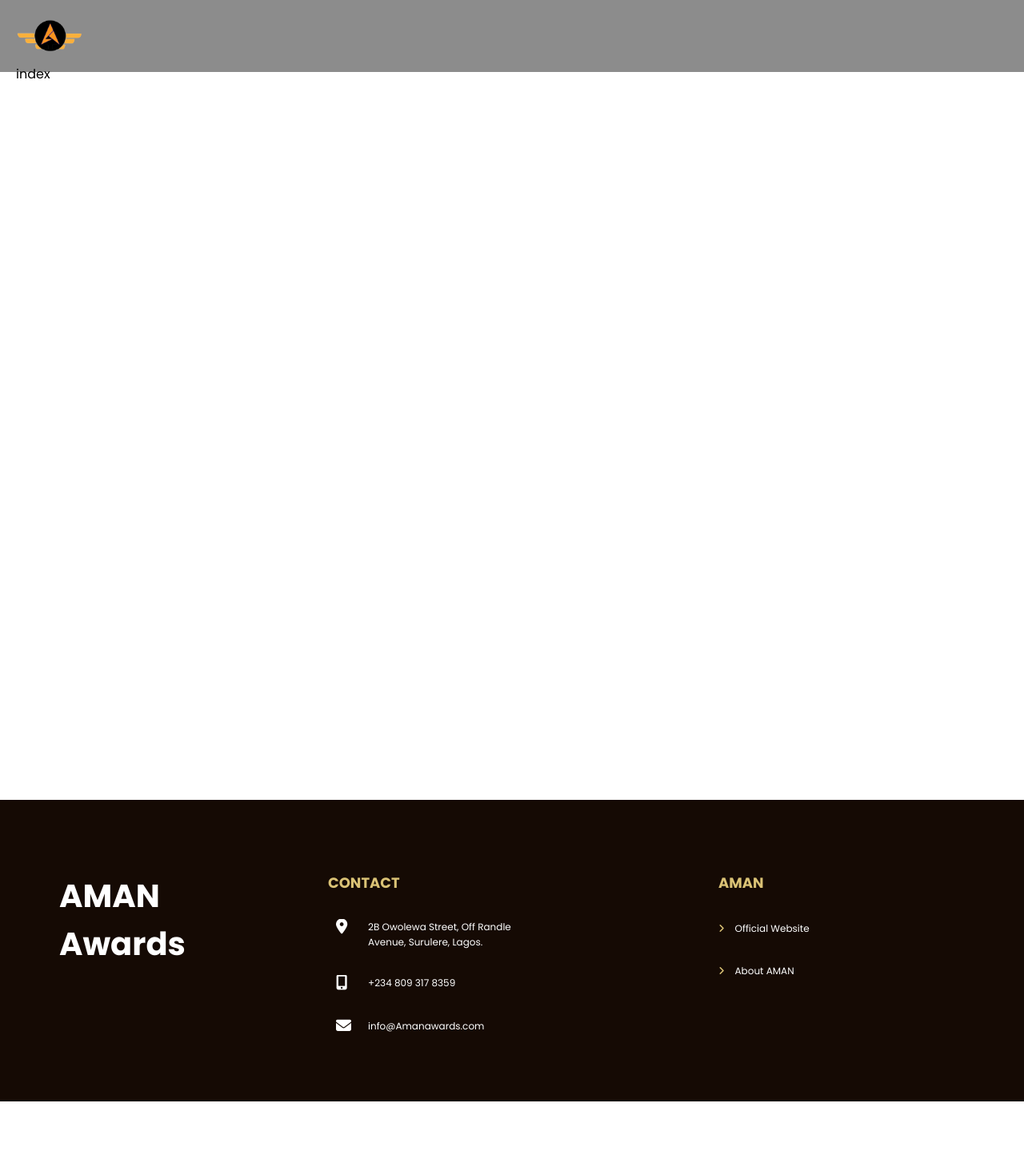
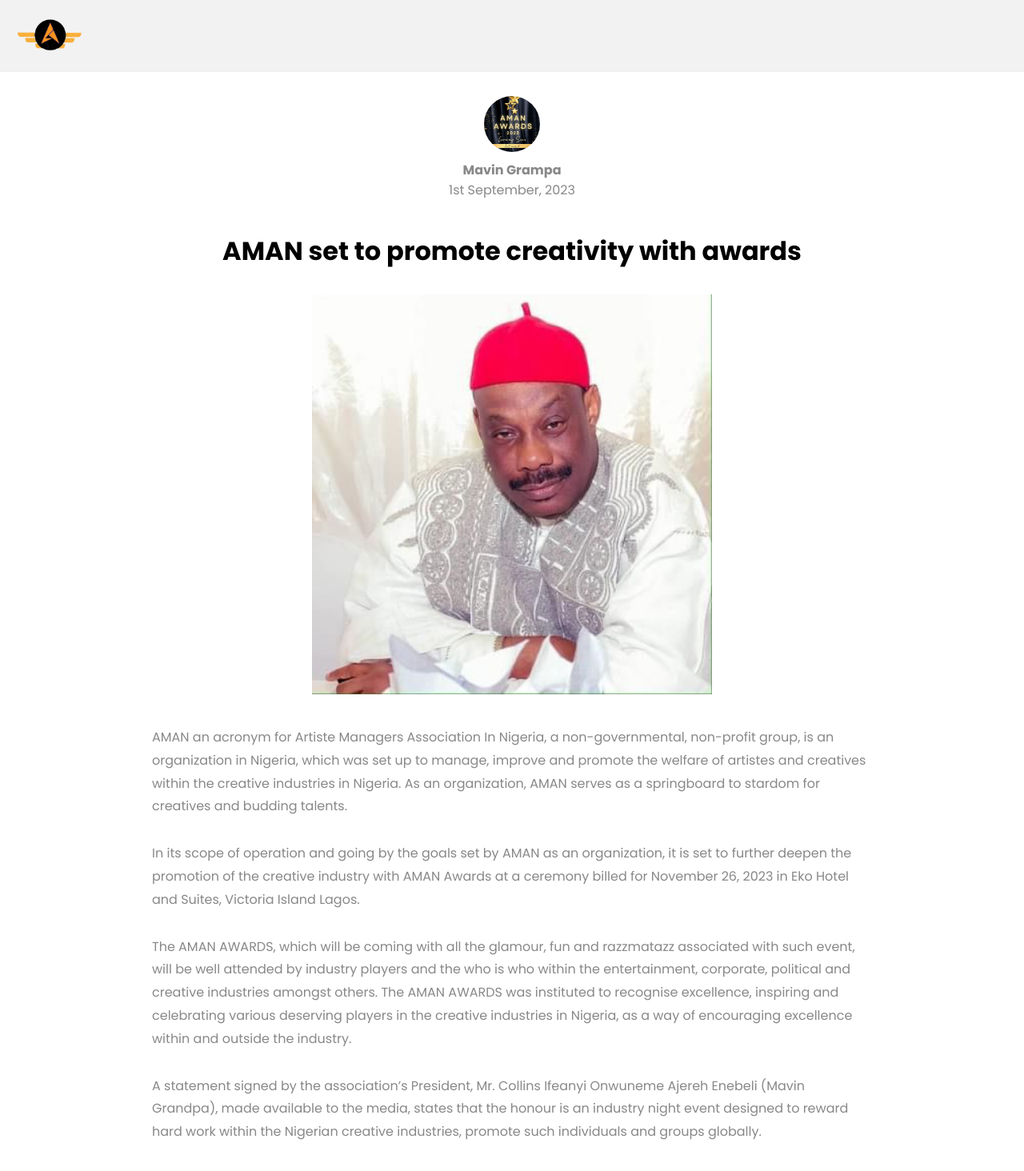
Before and after one commit to TheMoeEntity/aman-awards, a Next.js app: page /posts/1 in a window 1280 px wide. Shown: the top 1464 px of the page at 80% size. Before the commit the page ends 1377 px from the top, so only its background shows below. Built offline with nearby package versions, Linux system fonts and the light colour scheme.

Commit message:
laid out the blog post page with first content

```diff
--- a/Helpers/index.ts
+++ b/Helpers/index.ts
@@ -8,7 +8,7 @@ import tm5 from "../public/images/tm5.jpeg";
 import two from "../public/images/two.jpeg";
 import nigga from "../public/images/2.png";
 import white from "../public/images/Dutchess Karifest Onyekaah.jpg";
-import chan from "../public/images/1.png";
+import chan from "../public/images/presi.jpg";
 import waaliyah from "../public/images/Walliyah Abiola.jpg";
 import omokore from "../public/images/Omokore Oluwadamilola Ayoola.jpg";
 import dami from "../public/images/3.png";
--- a/app/page.module.css
+++ b/app/page.module.css
@@ -389,9 +389,13 @@
   flex: 29%;
   margin: 15px 12px;
   height: auto;
+  width: 331px;
+  /* max-width: 331px; */
   cursor: pointer;
   padding: 10px 20px;
   background-color: var(--latest-brown);
+  flex: 10%;
+  min-width: 300px;
 }
 .latest .grid .video {
   width: 100%;
@@ -501,10 +505,12 @@
   .bar > div {
     margin-top: 25px;
   }
-  .nomCards {
+  .nomCards,
+  .latest .grid {
     justify-content: center;
   }
-  .nomCards > div {
+  .nomCards > div,
+  .latest .grid > div {
     max-width: 301.3px;
   }
   .aboutaman .grids > div:nth-child(1) {
@@ -548,12 +554,12 @@
   .events > div {
     width: 100%;
   }
-  .latest .grid > div {
+  /* .latest .grid > div {
     min-width: 250.5px;
     margin: 15px 12px;
     height: 310px;
     padding: 10px 20px;
-  }
+  } */
 
   .aboutaman .grids {
     flex-flow: column wrap;
@@ -676,7 +682,8 @@
   .dot {
     font-size: 30px;
   }
-  .nomCards > div:first-child {
+  .nomCards > div:first-child,
+  .latest .grid > div:first-child {
     margin-top: 30px;
   }
   .aboutaman .grids > div:nth-child(2) {
--- a/components/Header/index.tsx
+++ b/components/Header/index.tsx
@@ -2,25 +2,25 @@
 import Image from "next/image";
 import pepnops from "../../public/images/logo-main.png";
 import Link from "next/link";
-import { CSSProperties, useRef, useState } from "react";
+import { CSSProperties } from "react";
 import { usePathname } from "next/navigation";
-import { useRouter } from "next/navigation";
 import styles from "../../app/page.module.css";
 
 const Header = () => {
   const pathname = usePathname();
 
   const showStyle = (): CSSProperties => {
-    const talkStyle: CSSProperties = {
-      position: "relative",
-      backgroundColor: "black",
-    };
-
-    const normStyle: CSSProperties = {
+    const homeStyle: CSSProperties = {
       position: "absolute",
       backgroundColor: "rgba(0, 0, 0, 0.45)",
     };
-    return pathname === "/posts/[id]" ? talkStyle : normStyle;
+
+    const blogStyle: CSSProperties = {
+      position: "relative",
+      backgroundColor: "rgba(0, 0, 0, 0.050)",
+      borderBottom: "1px solid rgba(0,0,0,0.01)",
+    };
+    return pathname === "/" ? homeStyle : blogStyle;
   };
   return (
     <div style={showStyle()} className={styles.header}>
--- a/components/PostPage/index.module.css
+++ b/components/PostPage/index.module.css
@@ -1,5 +1,71 @@
 .posts {
   width: 100%;
-  height: 1000px;
-  padding: 80px 20px;
+  padding: 20px 13px 80px 13px;
 }
+.blog {
+  width: 900px;
+  max-width: 100%;
+  margin: 10px auto;
+}
+.profile {
+  margin: auto;
+  width: fit-content;
+  height: fit-content;
+  display: flex;
+  flex-flow: column wrap;
+  align-items: center;
+  justify-content: center;
+  color: #888888;
+  text-align: center;
+  font-weight: 300;
+  margin-bottom: 40px;
+}
+.profile > div:first-child {
+  width: 70px;
+  height: 70px;
+  position: relative;
+  border-radius: 50%;
+  overflow: hidden;
+  margin-bottom: 10px;
+}
+.blog h1 {
+  text-align: center;
+  margin: 30px;
+}
+.blogImage {
+  width: 100%;
+  height: 500px;
+  position: relative;
+  margin-bottom: 40px;
+}
+.content {
+  color: #888888;
+  line-height: 1.8;
+  padding-bottom: 40px;
+  border-bottom: 0.5px solid #88888876;
+}
+.content > p {
+  margin: 30px 0;
+}
+.content > h2 {
+  color: black;
+}
+@media screen and (max-width: 768px) {
+  .content {
+    padding: 0 50px;
+  }
+  .content p {
+    text-align: justify;
+  }
+}
+@media screen and (max-width: 490px) {
+  .blogImage {
+    height: 300px;
+  }
+  /* .profile {
+    margin-bottom: 10px;
+  } */
+  .content {
+    padding: 0 10px;
+  }
+}
--- a/components/PostPage/index.tsx
+++ b/components/PostPage/index.tsx
@@ -1,7 +1,159 @@
+import Image from "next/image";
 import styles from "./index.module.css";
+import profile from "../../public/images/presi.jpg";
+import awards from "../../public/images/awards.jpg";
 
 const PostPage = () => {
-  return <div className={styles.posts}>index</div>;
+  return (
+    <div className={styles.posts}>
+      <div className={styles.blog}>
+        <div className={styles.profile}>
+          <div>
+            <Image
+              src={awards}
+              alt="logo"
+              style={{ objectFit: "cover" }}
+              fill={true}
+              quality={100}
+              priority={true}
+              sizes="(max-width: 768px) 100vw, (max-width: 1200px) 50vw, 33vw"
+            />
+          </div>
+          <div>
+            <b>Mavin Grampa</b> <br />
+            <span>1st September, 2023</span>
+          </div>
+        </div>
+        <h1>AMAN set to promote creativity with awards</h1>
+        <div className={styles.blogImage}>
+          <Image
+            style={{ objectFit: "contain" }}
+            src={profile}
+            alt="mavinG"
+            fill={true}
+            quality={100}
+            priority={true}
+            sizes="(max-width: 768px) 100vw, (max-width: 395px) 50vw, 33vw"
+          />
+        </div>
+        <div className={styles.content}>
+          <p>
+            AMAN an acronym for Artiste Managers Association In Nigeria, a
+            non-governmental, non-profit group, is an organization in Nigeria,
+            which was set up to manage, improve and promote the welfare of
+            artistes and creatives within the creative industries in Nigeria. As
+            an organization, AMAN serves as a springboard to stardom for
+            creatives and budding talents.
+          </p>
+
+          <p>
+            In its scope of operation and going by the goals set by AMAN as an
+            organization, it is set to further deepen the promotion of the
+            creative industry with AMAN Awards at a ceremony billed for November
+            26, 2023 in Eko Hotel and Suites, Victoria Island Lagos.
+          </p>
+
+          <p>
+            The AMAN AWARDS, which will be coming with all the glamour, fun and
+            razzmatazz associated with such event, will be well attended by
+            industry players and the who is who within the entertainment,
+            corporate, political and creative industries amongst others. The
+            AMAN AWARDS was instituted to recognise excellence, inspiring and
+            celebrating various deserving players in the creative industries in
+            Nigeria, as a way of encouraging excellence within and outside the
+            industry.
+          </p>
+
+          <p>
+            A statement signed by the association’s President, Mr. Collins
+            Ifeanyi Onwuneme Ajereh Enebeli (Mavin Grandpa), made available to
+            the media, states that the honour is an industry night event
+            designed to reward hard work within the Nigerian creative
+            industries, promote such individuals and groups globally.
+          </p>
+
+          <p>
+            According to him, {`"The `}objective is to recognize, reward and
+            celebrate the key players in the Nigerian creative industries for
+            their numerous contributions towards the development and growth of
+            the creative industries  in Nigeria’’
+          </p>
+
+          <p>
+            He further said ,
+            {` "It is to restore the confidence, dignity and
+            interest of our young creatives who have the challenge of being
+            influenced wrongly by western culture that has eroded their value
+            for local contents in some way and influenced them negatively. It is
+            believed that the award will encourage and recognize those creating
+            the real African story in beautiful colours."`}
+          </p>
+
+          <p>
+            He stressed further that the award will promote healthy
+            competitiveness in the industries towards the attainment of
+            {`industry's`} growth over time, aimed at bridging the gap in the
+            creative industries between emerging talents and highly successful
+            industry people. It will encourage non creatives to support the
+            creative industries towards promoting Nigeria and {`Africa's`}{" "}
+            battered image{` globally".`}
+          </p>
+
+          <p>
+            CRITERIA for selecting nominees and awardees are categorized into:
+            impact on local and global interest, Influence in content quality,
+            acceptance, versatility, consistency, honesty, uprightness,
+            credibility, equity, fairness, as well as achievements in
+            mileage/value addition in the industry.
+          </p>
+
+          <h2>BACKGROUND BELIEF</h2>
+          <p>
+            AMAN was registered in 1995 with the sole aim of furthering the
+            interests of creative minds within the creative industries in
+            Nigeria, with thirteen core objectives, amongst which are; mentoring
+            of artistes in the Nigeria creative industries, management of
+            artistes, promoting their welfare, sponsoring of events that
+            nurtures, promotes and harnesses potentials within the industries.
+          </p>
+
+          <p>
+            AMAN as an organization has the welfare of artistes and creatives in
+            Nigeria as its main objective. Its scope of operation are in three
+            core areas, namely; The AMAN AWARDS, AMAN FESTIVAL and AMAN ARTISTES
+            TALENT DEVELOPMENT
+          </p>
+
+          <p>
+            The AMAN FESTIVAL is a yearly music festival organized to nurture,
+            harness, and celebrate talents in the music industry, to expand our
+            music at the frontiers of the international music industry. Through
+            this festival, AMAN is set to scout, train and expose our young
+            talents to the world for greater industry success.
+          </p>
+          <p>
+            The ARTISTES TALENT DEVELOPMENT is where budding talents are given
+            the opportunity of nurturing, nourishing and harnessing their
+            talents to profit them on the global scene, starting from Nigeria.
+          </p>
+          <h2>OUR GOAL</h2>
+          <p>
+            AMAN will give economic advantage to Nigeria by stimulating local
+            economy of host communities, through tourism promotion, by
+            showcasing our indigenous arts, crafts and culture. The president,
+            stated that AMAN is positioning our creatives for greater patronage
+            and recognition globally, especially our music. In his words,
+            {` "As we
+            reposition certain elements that plays within the creative
+            industries for the greater good of Nigerian creatives globally, AMAN
+            is also contributing to the promotion of new wave Nigerian popular
+            music, Afro hip hop and other genres of Nigerian music which are
+            highly sought after in the music industry internationally."`}
+          </p>
+        </div>
+      </div>
+    </div>
+  );
 };
 
 export default PostPage;
```
Also changed, not shown: public/images/presi.jpg (added).
